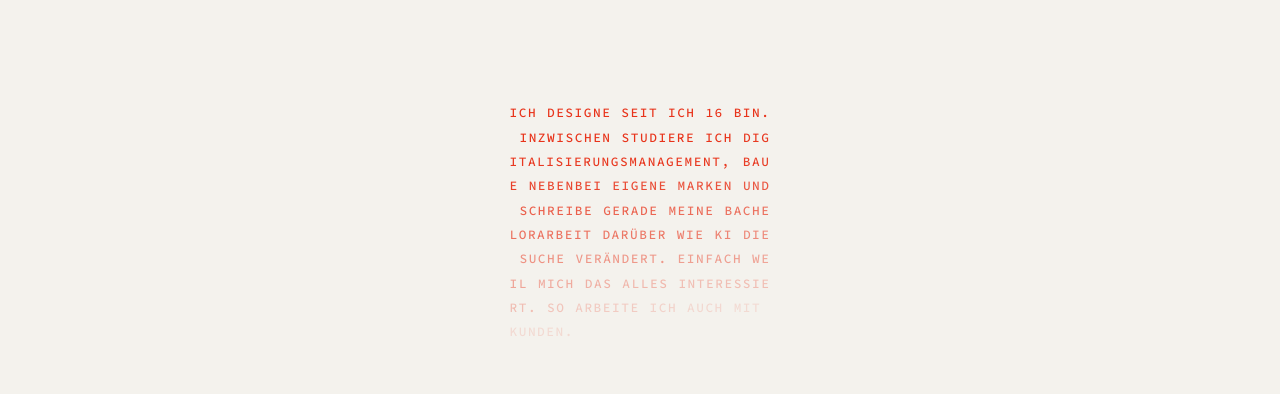
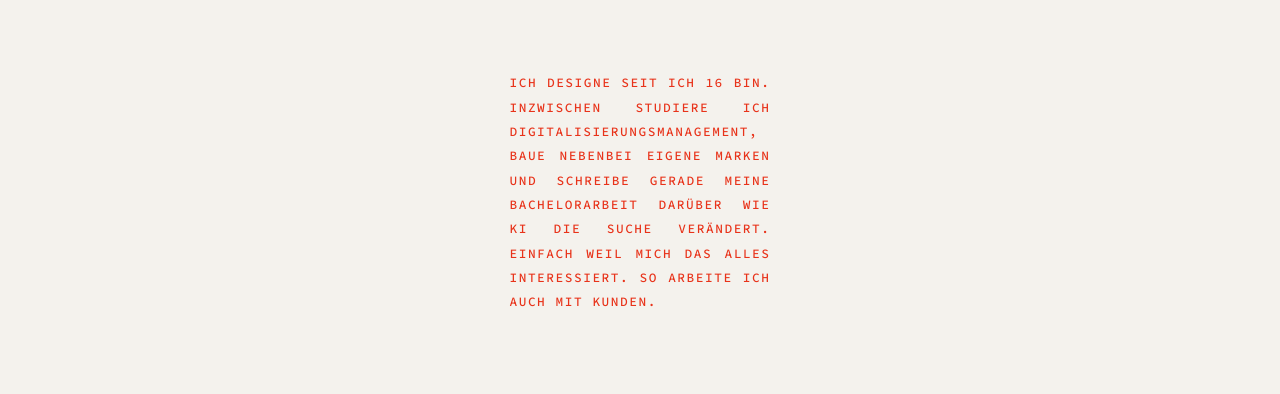
Before and after one commit to dxvxds03/studio-schander, a Next.js app: page / in a window 1280 px wide. Shown: the part 130-524 px from the top of the page. Built offline with nearby package versions, Linux system fonts and the light colour scheme; no server answers; the database is empty; a web font is replaced by a local one.

Commit message:
Restructure ongoing

```diff
--- a/src/components/StatementBlock.tsx
+++ b/src/components/StatementBlock.tsx
@@ -1,42 +1,18 @@
 'use client'
 
-import { useRef, useEffect } from 'react'
-import gsap from 'gsap'
-import { ScrollTrigger } from 'gsap/ScrollTrigger'
-
-const WORDS = [
-  'Ich', 'designe', 'seit', 'ich', '16', 'bin.', 'Inzwischen', 'studiere', 'ich',
-  'Digitalisierungsmanagement,', 'baue', 'nebenbei', 'eigene', 'Marken',
-  'und', 'schreibe', 'gerade', 'meine', 'Bachelorarbeit', 'darüber', 'wie',
-  'KI', 'die', 'Suche', 'verändert.', 'Einfach', 'weil', 'mich', 'das', 'alles',
-  'interessiert.', 'So', 'arbeite', 'ich', 'auch', 'mit', 'Kunden.',
-]
+import { motion, useScroll, useTransform } from 'framer-motion'
+import { useRef } from 'react'
 
 export default function StatementBlock() {
   const sectionRef = useRef<HTMLElement>(null)
 
-  useEffect(() => {
-    gsap.registerPlugin(ScrollTrigger)
-    const ctx = gsap.context(() => {
-      const spans = gsap.utils.toArray<HTMLElement>('.statement-word', sectionRef.current!)
-      gsap.fromTo(
-        spans,
-        { opacity: 0.12 },
-        {
-          opacity: 1,
-          stagger: { each: 0.7 / spans.length },
-          ease: 'none',
-          scrollTrigger: {
-            trigger: sectionRef.current,
-            start: 'top 65%',
-            end: 'bottom 35%',
-            scrub: 1.4,
-          },
-        }
-      )
-    }, sectionRef)
-    return () => ctx.revert()
-  }, [])
+  const { scrollYProgress } = useScroll({
+    target: sectionRef,
+    offset: ['start end', 'end start'],
+  })
+
+  // Subtle parallax: block floats up as section scrolls into view
+  const y = useTransform(scrollYProgress, [0, 1], [60, -60])
 
   return (
     <section
@@ -49,9 +25,15 @@ export default function StatementBlock() {
         alignItems: 'center',
         position: 'relative',
         zIndex: 46,
+        overflow: 'hidden',
       }}
     >
-      <p
+      <motion.div style={{ y }}>
+        <motion.p
+          initial={{ clipPath: 'inset(0 0 100% 0)', opacity: 0.6 }}
+          whileInView={{ clipPath: 'inset(0 0 0% 0)', opacity: 1 }}
+          viewport={{ once: true, margin: '-100px' }}
+          transition={{ duration: 1.2, ease: [0.76, 0, 0.24, 1] }}
           style={{
             fontFamily: '"Source Code Pro", monospace',
             fontWeight: 500,
@@ -64,18 +46,16 @@ export default function StatementBlock() {
             maxWidth: 'clamp(260px, 34ch, 420px)',
             width: '100%',
             hyphens: 'none',
+            margin: 0,
           }}
         >
-        {WORDS.map((word, i) => (
-          <span
-            key={i}
-            className="statement-word"
-            style={{ opacity: 0.12, display: 'inline' }}
-          >
-            {word}{i < WORDS.length - 1 ? '\u00a0' : ''}
-          </span>
-        ))}
-      </p>
+          Ich designe seit ich 16 bin. Inzwischen studiere ich
+          Digitalisierungsmanagement, baue nebenbei eigene Marken
+          und schreibe gerade meine Bachelorarbeit darüber wie
+          KI die Suche verändert. Einfach weil mich das alles
+          interessiert. So arbeite ich auch mit Kunden.
+        </motion.p>
+      </motion.div>
     </section>
   )
 }
```
Lines whose indentation alone changed are shown as unchanged.
